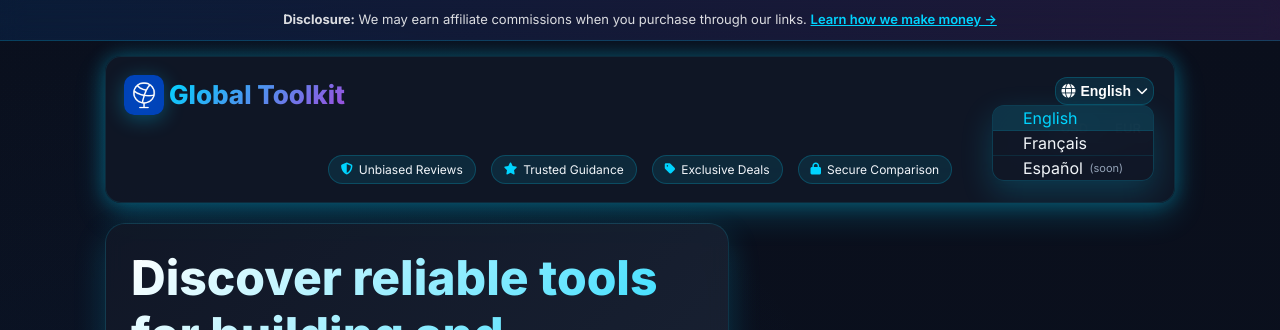
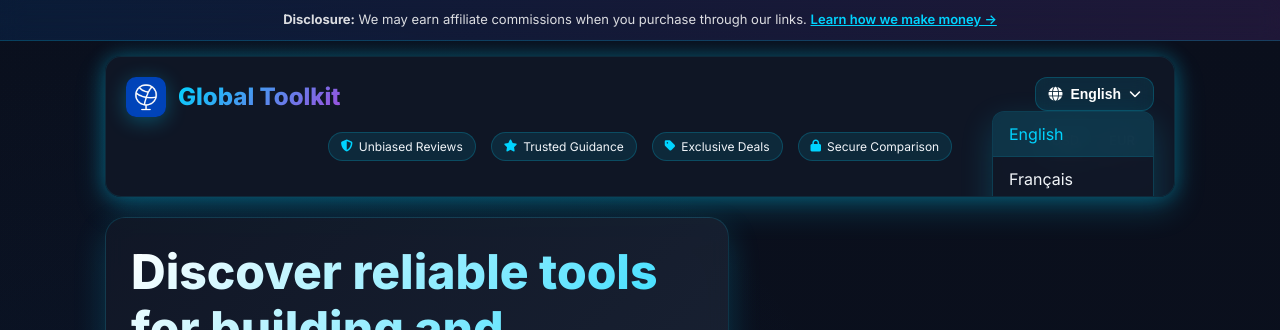
Before and after one commit to Global-Toolkit/global-toolkit.github.io, a plain HTML site: page index.html in a window 1280 px wide. Both pictures are taken after a click on the button "English". Shown: the top 330 px of the page. Drawn offline with Linux system fonts and the light colour scheme; no server answers.

Commit message:
Update index.html

```diff
--- a/index.html
+++ b/index.html
@@ -93,7 +93,7 @@
     justify-content: center;
     gap: 15px;
     flex-wrap: wrap;
-    margin: 0px 0;
+    margin: 15px 0;
   }
 
   .badge {
@@ -462,8 +462,8 @@
   .connect-links {
     display: flex;
     flex-direction: column;
-    gap: 1px;
-    align-items: center;
+    gap: 10px;
+    align-items: flex-start;
   }
 
   .connect-link {
@@ -535,7 +535,7 @@
   }
 
   header {
-    padding: 18px;
+    padding: 20px;
     border-radius: 16px;
     background: rgba(17, 24, 39, 0.85);
     color: #fff;
@@ -550,8 +550,8 @@
   .brand-container {
     display: flex;
     align-items: center;
-    gap: 5px;
-    margin-bottom: 40px;
+    gap: 12px;
+    margin-bottom: 8px;
     flex-wrap: wrap;
   }
 
@@ -564,7 +564,7 @@
 
   .brand {
     font-weight: 800;
-    font-size: 26px;
+    font-size: 24px;
     background: linear-gradient(135deg, var(--electric-blue), var(--neon-purple));
     -webkit-background-clip: text;
     -webkit-text-fill-color: transparent;
@@ -591,8 +591,8 @@
   .lang-dropdown-btn {
     display: flex;
     align-items: center;
-    gap: 5px;
-    padding: 5px 5px;
+    gap: 8px;
+    padding: 8px 12px;
     background: rgba(0, 212, 255, 0.1);
     border: 1px solid rgba(0, 212, 255, 0.2);
     border-radius: 12px;
@@ -632,8 +632,8 @@
   .lang-option {
     display: flex;
     align-items: center;
-    gap: 0px;
-    padding: 2px 30px;
+    gap: 10px;
+    padding: 12px 16px;
     color: var(--text-light);
     text-decoration: none;
     transition: all 0.3s ease;
@@ -663,11 +663,11 @@
   /* Currency Selector - ADDED */
   .currency-selector {
     display: flex;
-    gap: 3px;
+    gap: 6px;
     background: rgba(0, 212, 255, 0.1);
     border: 1px solid rgba(0, 212, 255, 0.2);
     border-radius: 12px;
-    padding: 0px;
+    padding: 6px;
     backdrop-filter: blur(10px);
   }
 
```
